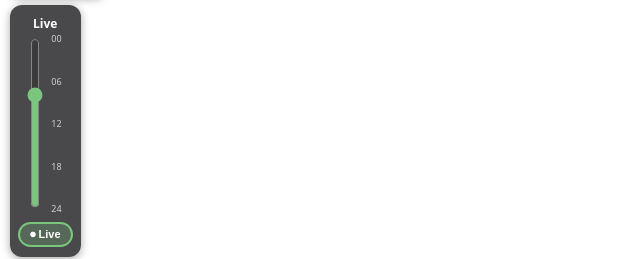
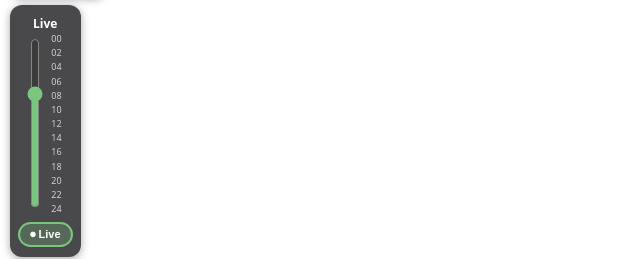
Before and after one commit to alexn256/kremen-svitlo-map, a website built with Vite: page index.html in a window 1280 px wide. Shown: the part 288-547 px from the top of the page, 0-640 px from the left. Built offline with nearby package versions, Linux system fonts and the light colour scheme; no server answers.

Commit message:
Timeline slider: 30-minute step, ticks every 2 hours
Was step=10 with only 00/06/12/18/24 labelled.

Co-Authored-By: Claude Sonnet 5 <noreply@anthropic.com>
Claude-Session: https://claude.ai/code/session_01W2C4uzKMLTwbGwRKYP5zu5

```diff
--- a/index.html
+++ b/index.html
@@ -21,14 +21,22 @@
               class="timeline-slider"
               min="0"
               max="1439"
-              step="10"
+              step="30"
             />
           </div>
           <div class="timeline-ticks" aria-hidden="true">
             <span style="top: 0%">00</span>
+            <span style="top: 8.3333%">02</span>
+            <span style="top: 16.6667%">04</span>
             <span style="top: 25%">06</span>
+            <span style="top: 33.3333%">08</span>
+            <span style="top: 41.6667%">10</span>
             <span style="top: 50%">12</span>
+            <span style="top: 58.3333%">14</span>
+            <span style="top: 66.6667%">16</span>
             <span style="top: 75%">18</span>
+            <span style="top: 83.3333%">20</span>
+            <span style="top: 91.6667%">22</span>
             <span style="top: 100%">24</span>
           </div>
         </div>
```
